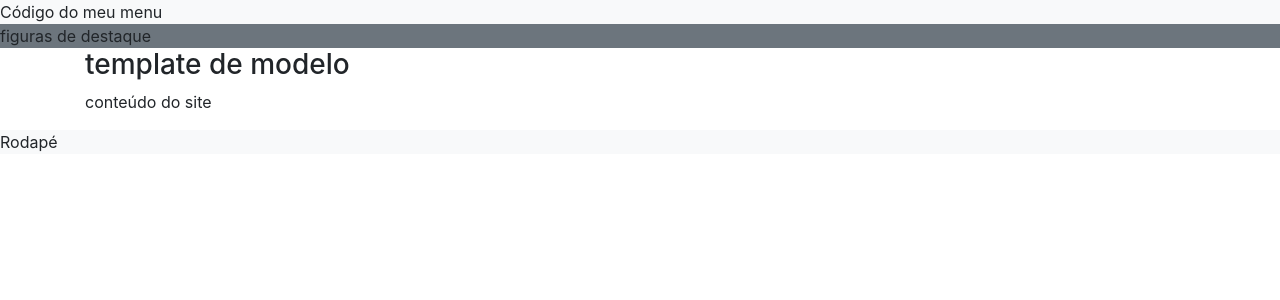
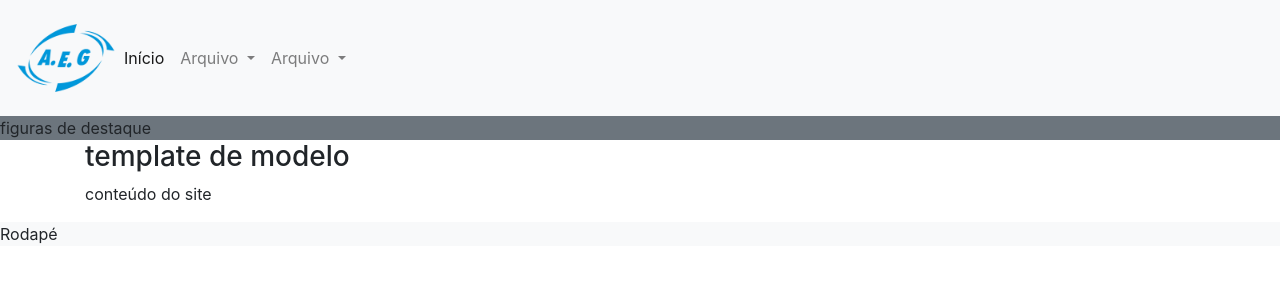
Before and after one commit to siconeli/CP4, a Django app: page / in a window 1280 px wide. Shown: the top 300 px of the page. Run offline with Django 4.2, Linux system fonts and the light colour scheme; some libraries are stand-ins or nearby versions.

Commit message:
construindo

```diff
--- a/core/templates/core/index.html
+++ b/core/templates/core/index.html
@@ -4,3 +4,40 @@
 {% block titulo %}
     <title>Início</title>
 {% endblock %}
+
+{% block menu %}
+<div class="bg-light">
+    <nav class="navbar navbar-expand-lg navbar-light bg-light">
+        <img src="{% static 'img/logo-aeg-semfundo.png' %}" alt="" width="100">
+        <button class="navbar-toggler" type="button" data-toggle="collapse" data-target="#navbarSupportedContent" aria-controls="navbarSupportedContent" aria-expanded="false" aria-label="Toggle navigation">
+          <span class="navbar-toggler-icon"></span>
+        </button>
+
+        <div class="collapse navbar-collapse" id="navbarSupportedContent">
+          <ul class="navbar-nav mr-auto">
+            <li class="nav-item active">
+              <a class="nav-link" href="">Início <span class="sr-only">(current)</span></a>
+            </li>
+            <li class="nav-item dropdown">
+              <a class="nav-link dropdown-toggle" href="#" id="navbarDropdown" role="button" data-toggle="dropdown" aria-haspopup="true" aria-expanded="false">
+                Arquivo
+              </a>
+              <div class="dropdown-menu" aria-labelledby="navbarDropdown">
+                <a class="dropdown-item" href="#">Novo Processo Administrativo Tributário</a>
+                <a class="dropdown-item" href="#">Novo Processo Judicial</a>
+              </div>
+            </li>
+            <li class="nav-item dropdown">
+                <a class="nav-link dropdown-toggle" href="#" id="navbarDropdown" role="button" data-toggle="dropdown" aria-haspopup="true" aria-expanded="false">
+                  Arquivo
+                </a>
+                <div class="dropdown-menu" aria-labelledby="navbarDropdown">
+                  <a class="dropdown-item" href="#">Novo Processo Administrativo Tributário</a>
+                  <a class="dropdown-item" href="#">Novo Processo Judicial</a>
+                </div>
+              </li>
+          </ul>
+        </div>
+      </nav>
+</div>
+{% endblock %}
```
Also changed, not shown: core/views.py (line endings or trailing spaces).
